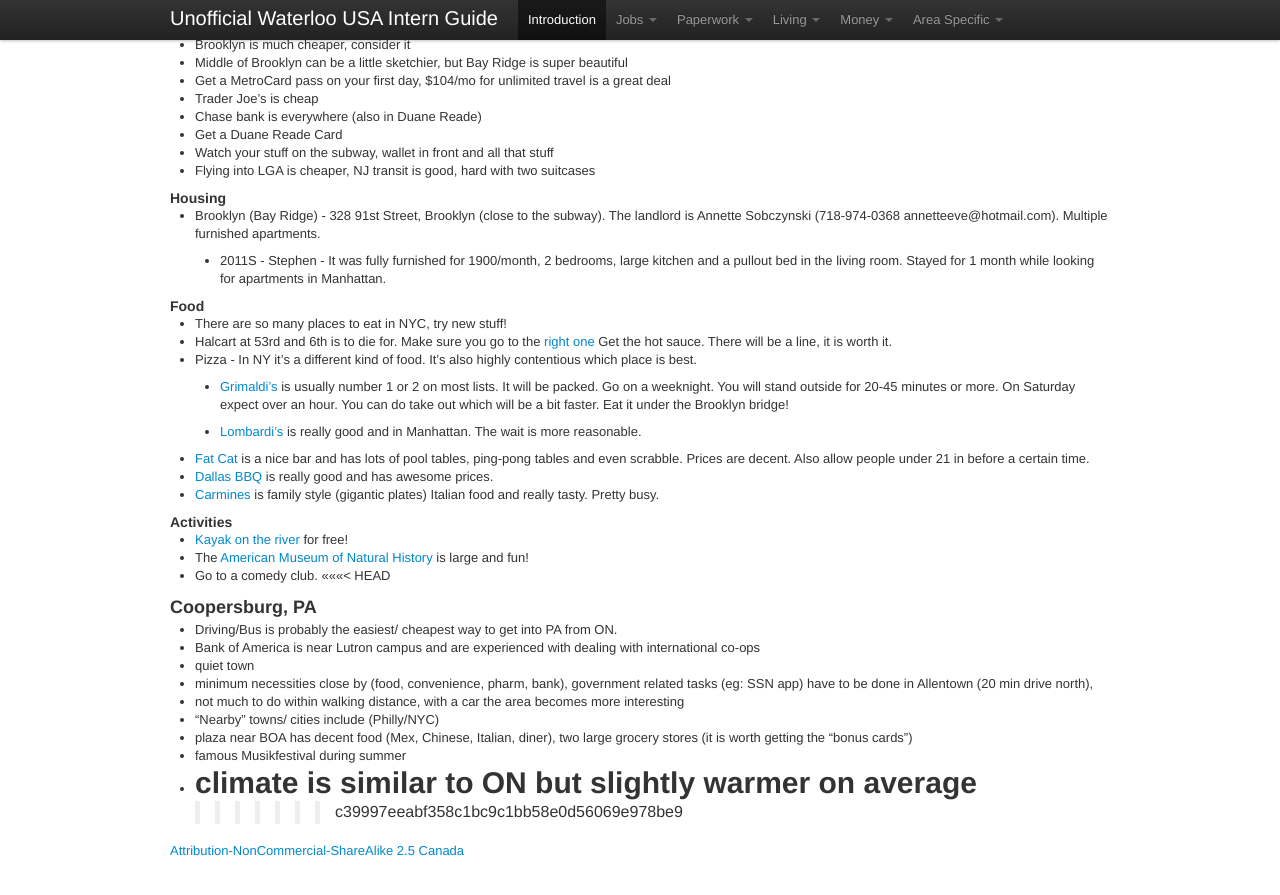
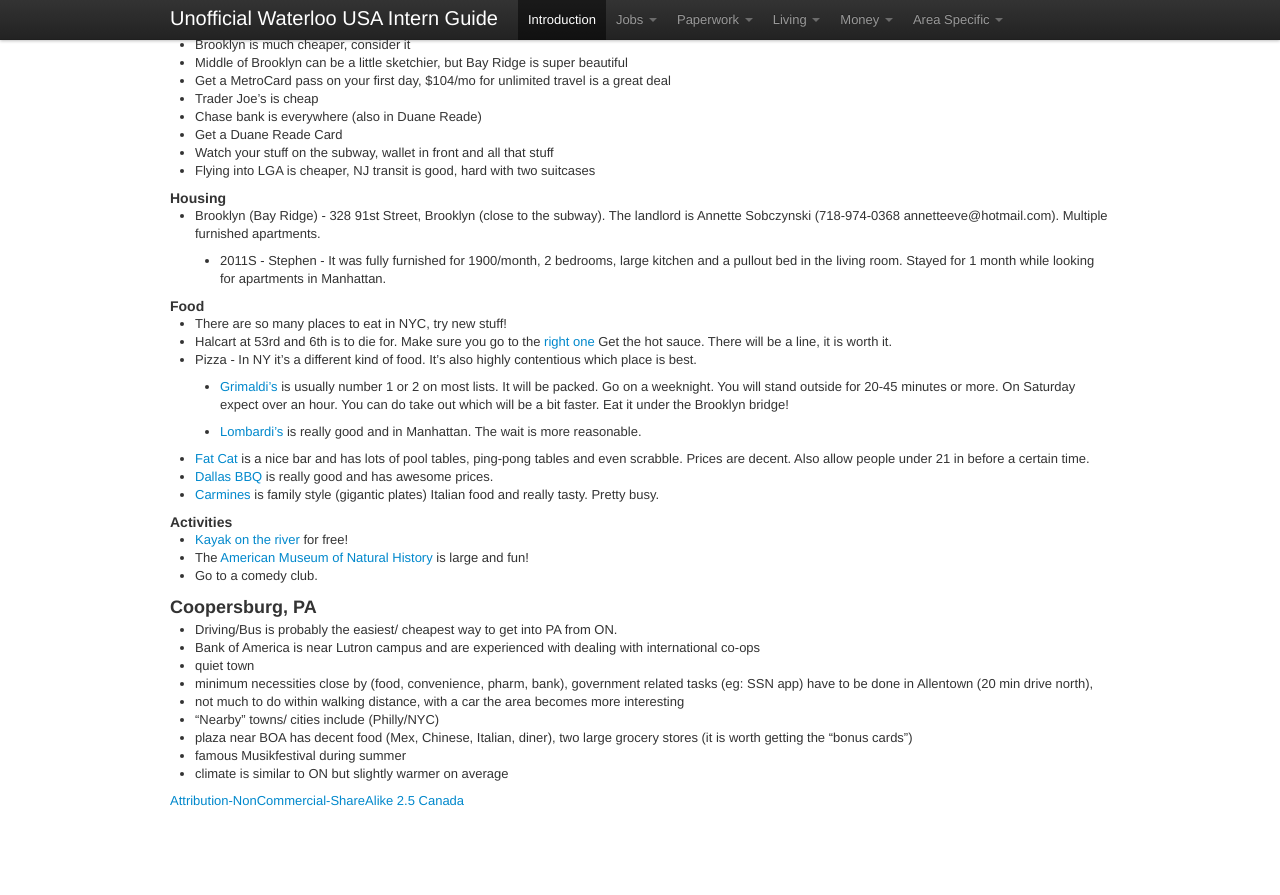
Before and after one commit to sholiday/Unofficial-Waterloo-USA-Intern-Guide, a Jekyll site: the page built from index.markdown, in a window 1280 px wide and 900 px high, scrolled down 6519 px. Shown: the top 895 px of the window. Built offline with Jekyll 4.4.1, drawn with Linux system fonts in a browser that asks for light colours; nearby versions of some CDN libraries; Markdown is read by kramdown in place of the engine named in the settings; after the commit the page ends 7369 px from its top, so only the background shows below that.

Commit message:
Remove git mess

```diff
--- a/index.markdown
+++ b/index.markdown
@@ -605,7 +605,6 @@ Big boxes of dim sum for ~$4, bubble tea is only ~$2 (they call it boba)
 * The [American Museum of Natural History](http://www.amnh.org/) is large and
   fun!
 * Go to a comedy club.
-<<<<<<< HEAD
 
 <section id="Area-Coopersburg-PA" />
 ### Coopersburg, PA
@@ -618,5 +617,3 @@ Big boxes of dim sum for ~$4, bubble tea is only ~$2 (they call it boba)
 * plaza near BOA has decent food (Mex, Chinese, Italian, diner),  two large grocery stores (it is worth getting the "bonus cards")
 * famous Musikfestival during summer
 * climate is similar to ON but slightly warmer on average
-=======
->>>>>>> c39997eeabf358c1bc9c1bb58e0d56069e978be9
```
